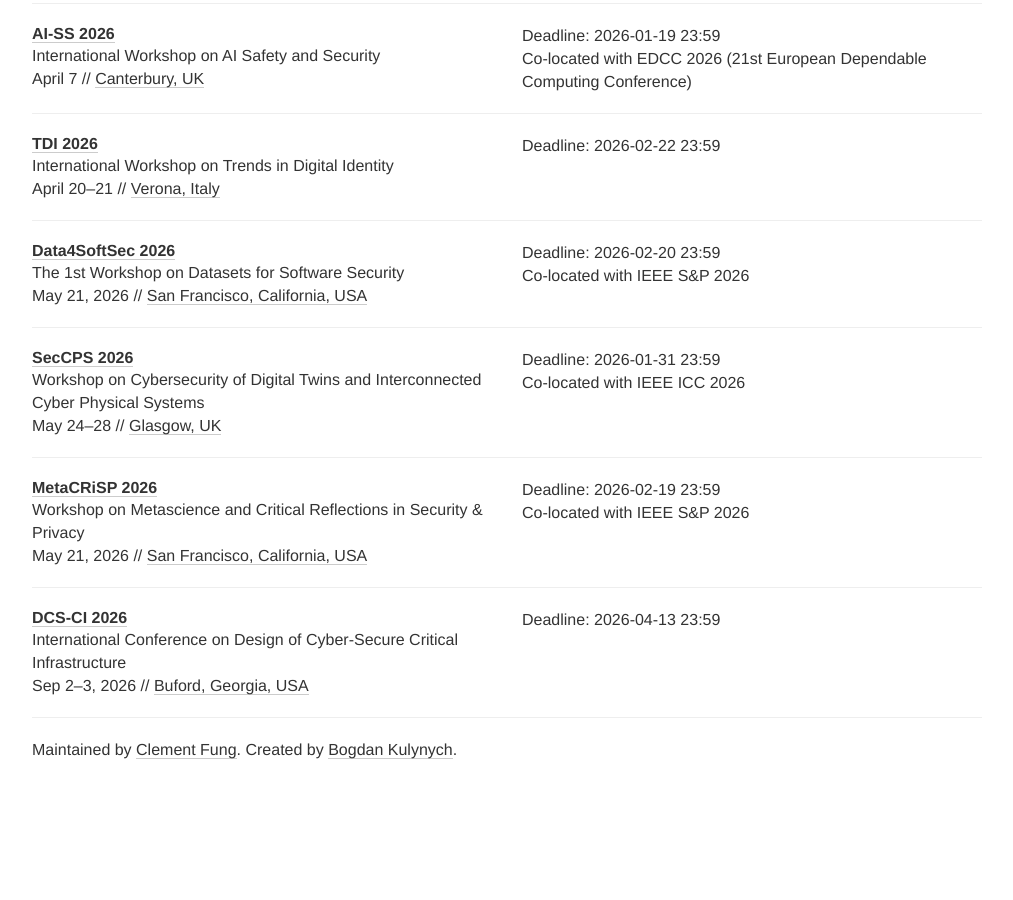
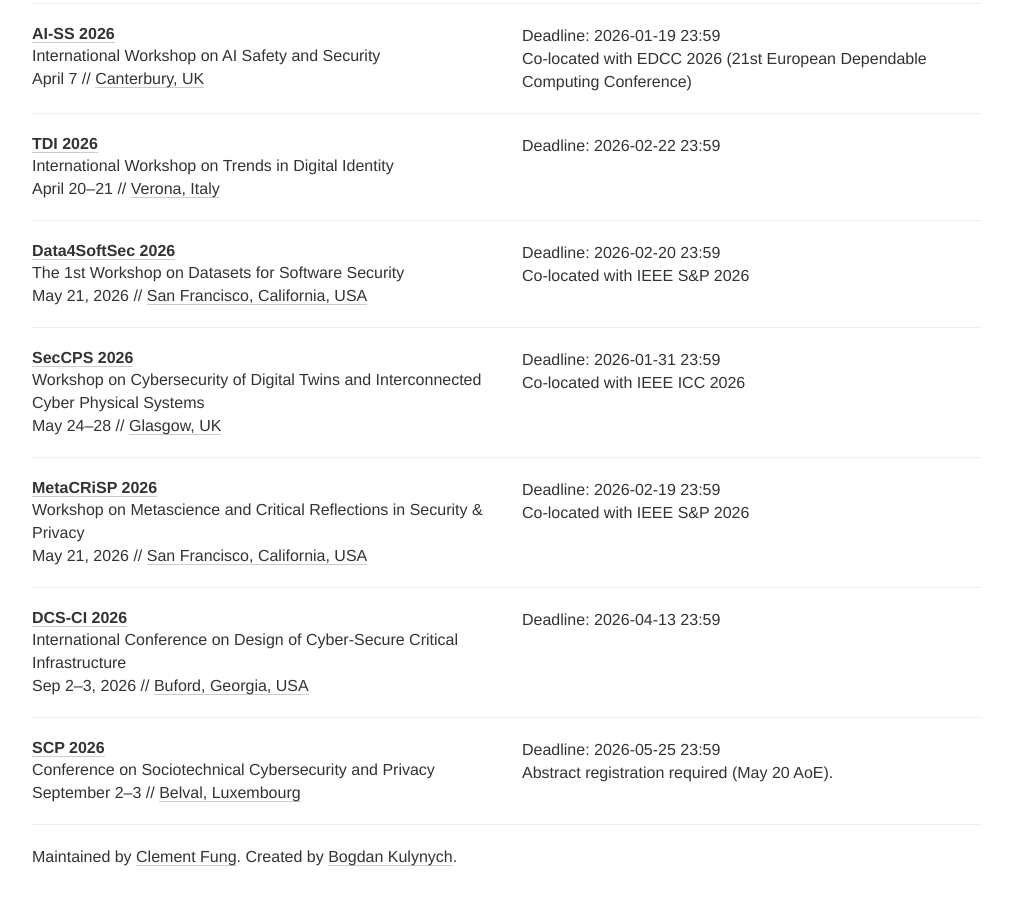
Before and after one commit to sec-deadlines/sec-deadlines.github.io, a Jekyll site: the page built from index.html, in a window 1280 px wide and 900 px high, scrolled down 21893 px. Shown: the whole window, without its empty margins (133-1146 px from the left). Built offline with Jekyll 4.4.1, drawn with Linux system fonts in a browser that asks for light colours; nearby versions of some CDN libraries; comment, search, counter and statistics services are not loaded; before the commit the page ends 22686 px from its top, so only the background shows below that.

Commit message:
Add SCP 2026

```diff
--- a/_data/conferences.yml
+++ b/_data/conferences.yml
@@ -1616,3 +1616,13 @@
   date: Sep 2-3, 2026
   place: Buford, Georgia, USA
   tags: [SEC, CONF]
+
+- name: SCP
+  description: Conference on Sociotechnical Cybersecurity and Privacy
+  year: 2026
+  link: https://scpconf.eu/
+  deadline: ["2026-05-25 23:59"]
+  comment: Abstract registration required (May 20 AoE).
+  date: September 2-3
+  place: Belval, Luxembourg
+  tags: [SEC, PRIV, CONF]
```
